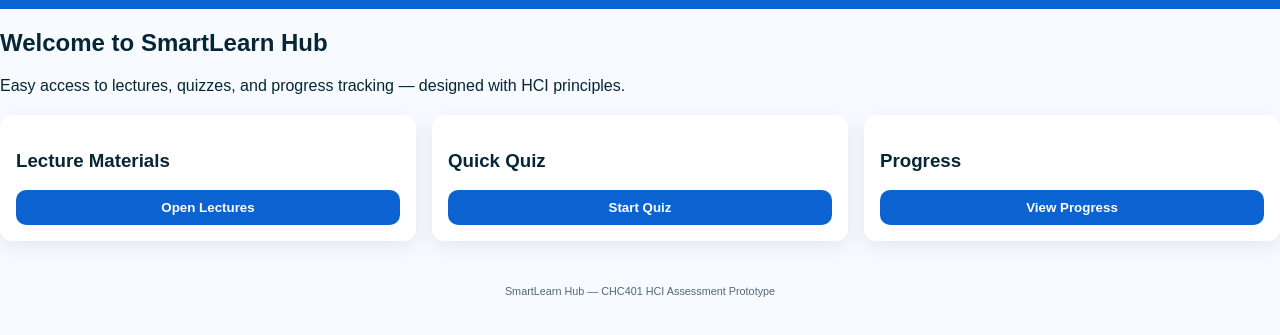
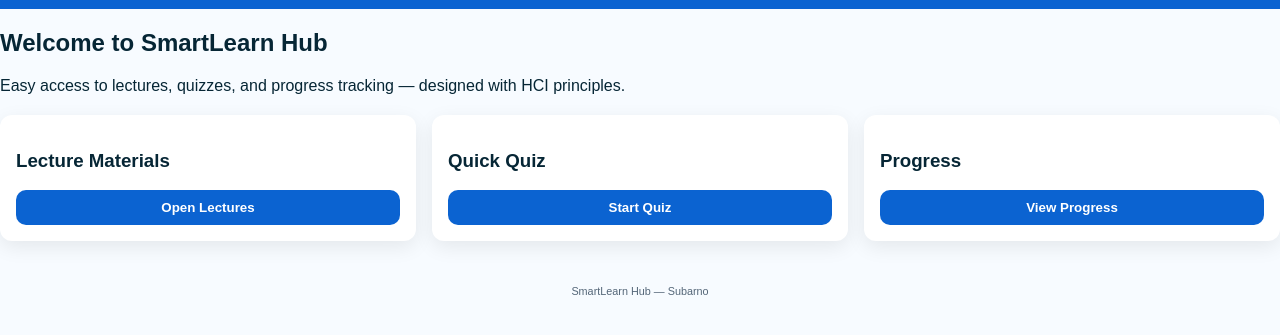
Before and after one commit to noobsubarno/SmartLearnHub, a plain HTML site: page index.html in a window 1280 px wide. Shown: the part 55-390 px from the top of the page. Drawn offline with Linux system fonts and the light colour scheme.

Commit message:
Update index.html

```diff
--- a/index.html
+++ b/index.html
@@ -79,7 +79,7 @@
   </main>
 
   <footer class="footer">
-    <small>SmartLearn Hub — CHC401 HCI Assessment Prototype</small>
+    <small>SmartLearn Hub — Subarno</small>
   </footer>
 
   <script src="app.js"></script>
```
